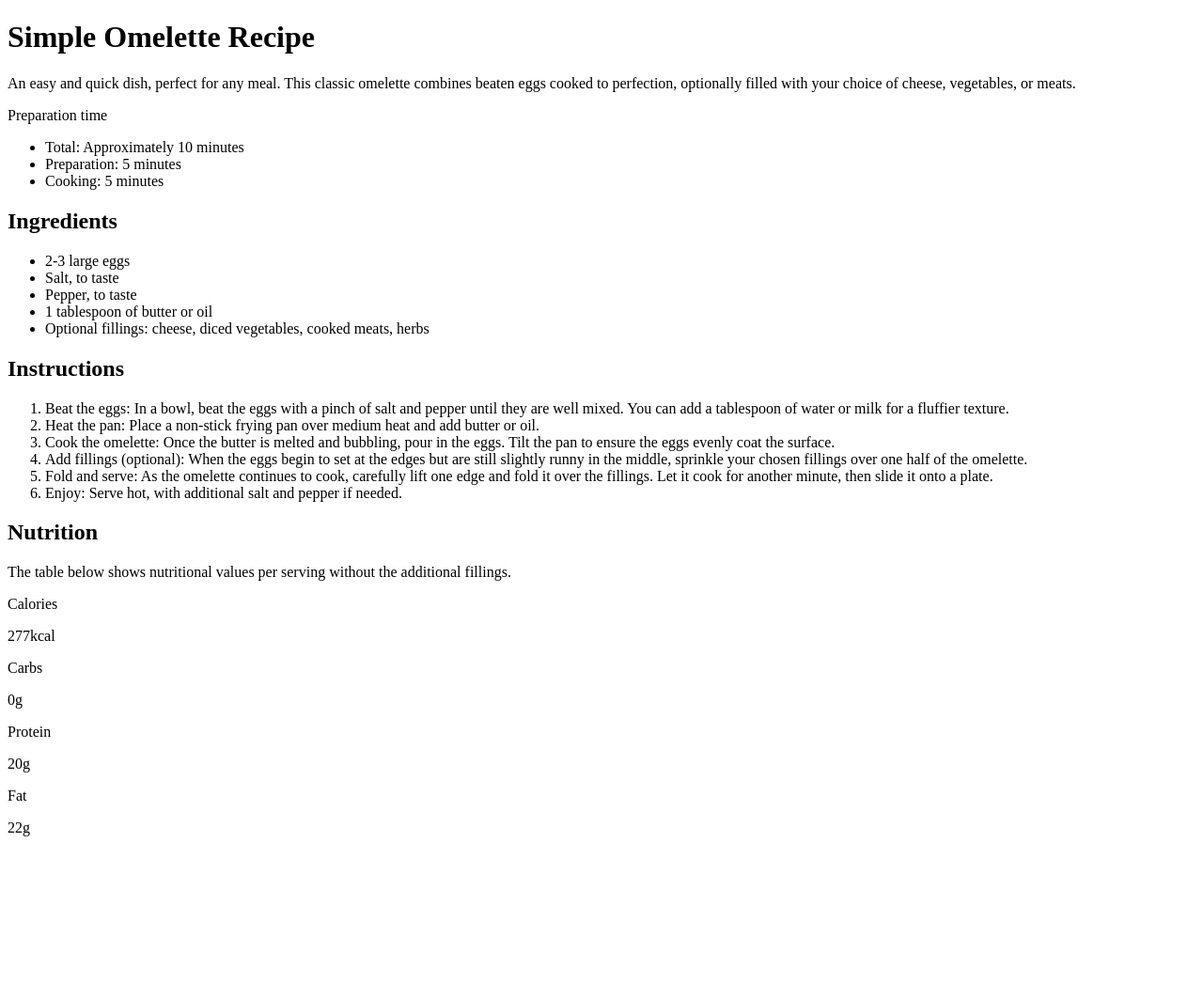
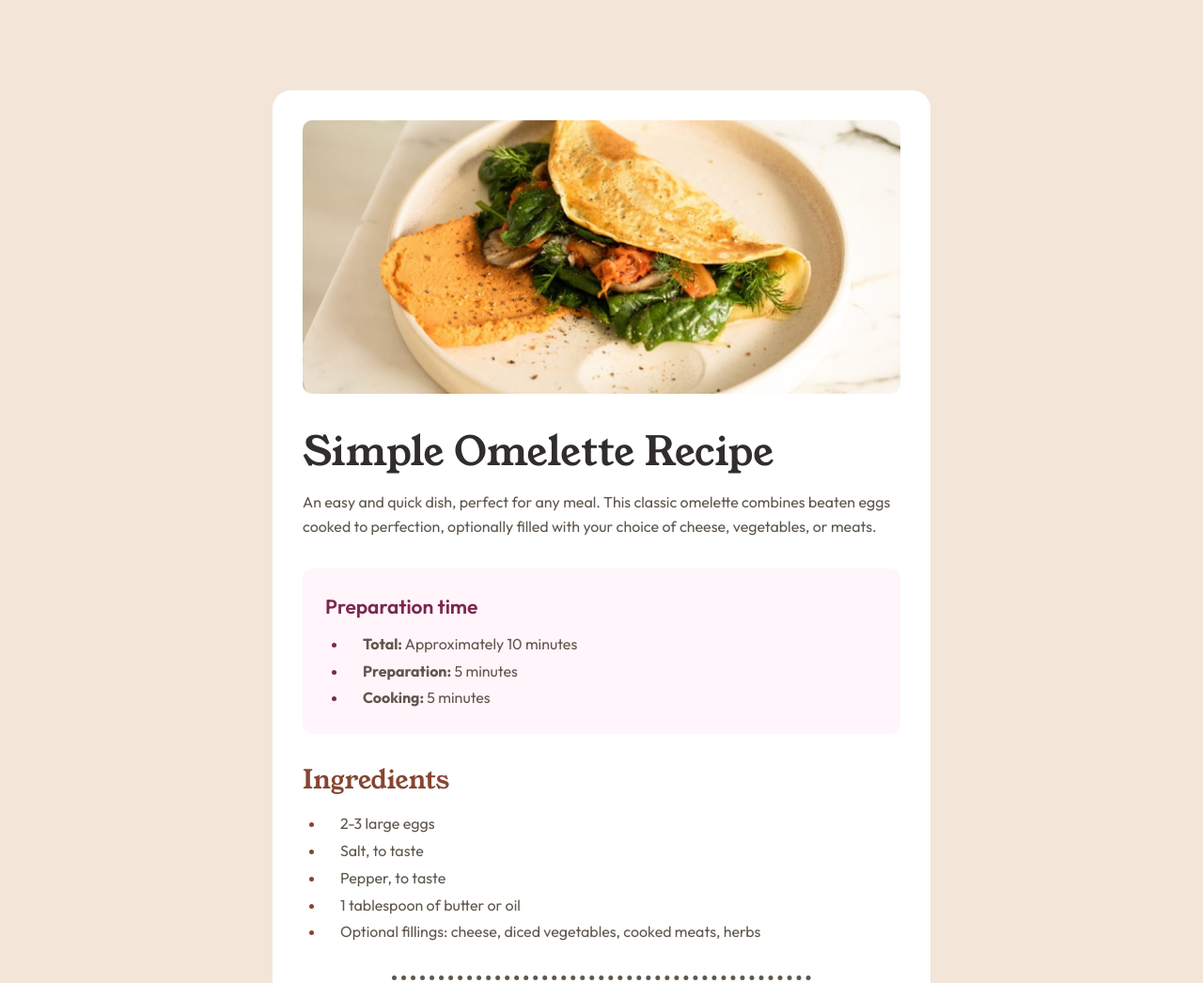
Before and after one commit to Hicham-BC/recipe-page-main, a plain HTML site: page index.html in a window 1280 px wide. Shown: the top 1046 px of the page at 94% size. Before the commit the page ends 906 px from the top, so only its background shows below. Drawn offline with Linux system fonts and the light colour scheme.

Commit message:
html modification + css styles

```diff
--- a/index.html
+++ b/index.html
@@ -6,30 +6,29 @@
 
   <link rel="icon" type="image/png" sizes="32x32" href="./assets/images/favicon-32x32.png">
 
+  <link rel="stylesheet" href="styles.css">
   <title>Frontend Mentor | Recipe page</title>
 
-  <!-- Feel free to remove these styles or customise in your own stylesheet 👍 -->
-  <!-- <style>
-    .attribution { font-size: 0.6875rem; text-align: center; }
-    .attribution a { color: hsl(228, 45%, 44%); }
-  </style> -->
 </head>
 <body>
 
-  <main>
-    <header>
+  <main class="container">
+    <header class="header">
+      <img class="dish" src="assets/images/image-omelette.jpeg" alt="omelette">
       <h1>Simple Omelette Recipe</h1>
       <p>An easy and quick dish, perfect for any meal. This classic omelette combines beaten eggs cooked to perfection, optionally filled with your choice of cheese, vegetables, or meats.</p>
-      <p>Preparation time</p>
-      <ul>
-        <li>Total: Approximately 10 minutes</li>
-        <li>Preparation: 5 minutes</li>
-        <li>Cooking: 5 minutes</li>
-      </ul>
+      <div class="card">
+        <p id="prep-time_label">Preparation time</p>
+        <ul class="prep-time" aria-labelledby="prep-time_label">
+          <li><span>Total:</span> Approximately 10 minutes</li>
+          <li><span>Preparation:</span> 5 minutes</li>
+          <li><span>Cooking:</span> 5 minutes</li>
+        </ul>
+      </div>
     </header>
     <section>
-      <h2>Ingredients</h2>
-      <ul>
+      <h2 id="ingredients-label">Ingredients</h2>
+      <ul class="ingredients" aria-labelledby="ingredients-label">
         <li>2-3 large eggs</li>
         <li>Salt, to taste</li>
         <li>Pepper, to taste</li>
@@ -37,36 +36,47 @@
         <li>Optional fillings: cheese, diced vegetables, cooked meats, herbs</li>
       </ul>
     </section>
+
+    <hr>
+
     <section>
-      <h2>Instructions</h2>
-      <ol>
-        <li>Beat the eggs: In a bowl, beat the eggs with a pinch of salt and pepper until they are well mixed. You can add a tablespoon of water or milk for a fluffier texture.</li>
-        <li>Heat the pan: Place a non-stick frying pan over medium heat and add butter or oil.</li>
-        <li>Cook the omelette: Once the butter is melted and bubbling, pour in the eggs. Tilt the pan to ensure the eggs evenly coat the surface.</li>
-        <li>Add fillings (optional): When the eggs begin to set at the edges but are still slightly runny in the middle, sprinkle your chosen fillings over one half of the omelette.</li>
-        <li>Fold and serve: As the omelette continues to cook, carefully lift one edge and fold it over the fillings. Let it cook for another minute, then slide it onto a plate.</li>
-        <li>Enjoy: Serve hot, with additional salt and pepper if needed.</li>
+      <h2 id="instructions-label">Instructions</h2>
+      <ol class="instructions" aria-labelledby="instructions-label">
+        <li><span>Beat the eggs:</span> In a bowl, beat the eggs with a pinch of salt and pepper until they are well mixed. You can add a tablespoon of water or milk for a fluffier texture.</li>
+        <li><span>Heat the pan:</span> Place a non-stick frying pan over medium heat and add butter or oil.</li>
+        <li><span>Cook the omelette:</span> Once the butter is melted and bubbling, pour in the eggs. Tilt the pan to ensure the eggs evenly coat the surface.</li>
+        <li><span>Add fillings (optional):</span> When the eggs begin to set at the edges but are still slightly runny in the middle, sprinkle your chosen fillings over one half of the omelette.</li>
+        <li><span>Fold and serve:</span> As the omelette continues to cook, carefully lift one edge and fold it over the fillings. Let it cook for another minute, then slide it onto a plate.</li>
+        <li><span>Enjoy:</span> Serve hot, with additional salt and pepper if needed.</li>
       </ol>
     </section>
+
+    <hr>
+
     <section>
       <h2>Nutrition</h2>
-      <p>The table below shows nutritional values per serving without the additional fillings.</p>
-      <div class="nutrition-table">
-        <p>Calories</p>
-        <p>277kcal</p>
-        <p>Carbs</p>
-        <p>0g</p>
-        <p>Protein</p>
-        <p>20g</p>
-        <p>Fat</p>
-        <p>22g</p>
-      </div>
+      <p class="table-caption">The table below shows nutritional values per serving without the additional fillings.</p>
+
+      <table class="nutrition-table">
+        <tr class="nutrition-row">
+          <td class="nutrition-label">Calories</td>
+          <td class="nutrition-value">277kcal</td>
+        </tr>
+        <tr class="nutrition-row">
+          <td class="nutrition-label">Carbs</td>
+          <td class="nutrition-value">0g</td>
+        </tr>
+        <tr class="nutrition-row">
+          <td class="nutrition-label">Protein</td>
+          <td class="nutrition-value">20g</td>
+        </tr>
+        <tr class="nutrition-row">
+          <td class="nutrition-label">Fat</td>
+          <td class="nutrition-value">22g</td>
+        </tr>
+      </table>
     </section>
   </main>
 
-  <!-- <footer class="attribution">
-    Challenge by <a href="https://www.frontendmentor.io?ref=challenge">Frontend Mentor</a>.
-    Coded by <a href="#">Your Name Here</a>.
-  </footer> -->
 </body>
 </html>
--- /dev/null
+++ b/styles.css
@@ -0,0 +1,187 @@
+/* --------VARIABLES & SETUP-------- */
+:root {
+  /* ----Colors---- */
+
+  --stone-100: #f3e6d8;
+  --stone-150: #e4ded8;
+  --stone-600: #5f574e;
+  --stone-900: #302d2c;
+  --brown-800: #854632;
+  --rose-800: #7b284f;
+  --rose-50: #fff5fa;
+  --white: #ffffff;
+
+  /* Font */
+
+  --fluid-font-0: clamp(1rem, 1rem + 0vw, 1rem);
+  --fluid-font-1: clamp(1.2rem, 1.1532rem + 0.1998vw, 1.333rem);
+  --fluid-font-2: clamp(1.44rem, 1.3214rem + 0.5061vw, 1.7769rem);
+  --fluid-font-3: clamp(1.728rem, 1.341rem + 1.6513vw, 2.8271rem);
+}
+
+@font-face {
+  font-family: "Outfit";
+  src: url(assets/fonts/outfit/Outfit-VariableFont_wght.ttf);
+  font-weight: 100 900;
+}
+
+@font-face {
+  font-family: "Young Serif";
+  src: url(assets/fonts/young-serif/YoungSerif-Regular.ttf);
+  font-weight: 400;
+}
+
+/* --------RESET-------- */
+* {
+  margin: 0;
+  padding: 0;
+  box-sizing: border-box;
+}
+
+/* --------BASE-------- */
+body {
+  font-family: "Outfit", sans-serif ;
+  font-size: var(--fluid-font-0);
+  text-align: left;
+  color: var(--stone-600);
+  background-color: var(--stone-100);
+  padding: 6rem 1rem;
+  display: grid;
+  place-items: center;
+}
+
+/* GLOBAL & TYPOGRAPHY */
+
+h1, h2 {
+  font-family: "Young Serif", serif;
+  font-weight: 400;
+  line-height: 1.2;
+  margin-bottom: 1rem;
+}
+
+h1 {
+  font-size: var(--fluid-font-3);
+  color: var(--stone-900);
+}
+
+h2 {
+  font-size: var(--fluid-font-2);
+  color: var(--brown-800);
+}
+
+p {
+  line-height: 1.6;
+}
+
+span {
+  font-weight: 700;
+}
+
+ul {
+  list-style: disc;
+  line-height: 1.8;
+  padding-left: 1.5rem;
+}
+
+ul li {
+  padding-left: 1rem;
+}
+
+ol {
+  list-style: decimal;
+  line-height: 1.8;
+  padding-left: 1.5rem;
+}
+
+ol li {
+  padding-left: 1rem;
+}
+
+hr {
+  width: 70%;
+  border: none;
+  border-bottom: 5px dotted var(--stone-600);
+  margin: 2rem auto;
+}
+
+/* --------COMPONENTS-------- */
+
+.container {
+  max-width: 700px;
+  background-color: var(--white);
+  padding: 2rem;
+  border-radius: 20px;
+}
+
+.header {
+  width: 100%;
+}
+
+.dish {
+  width: 100%;
+  border-radius: 10px;
+  margin-bottom: 2rem;
+}
+
+.card {
+  width: 100%;
+  background-color: var(--rose-50);
+  padding: 1.5rem;
+  margin: 2rem 0;
+  border-radius: 10px;
+}
+
+#prep-time_label {
+  color: var(--rose-800);
+  font-weight: 600;
+  font-size: var(--fluid-font-1);
+  margin-bottom: 0.5rem;
+}
+
+
+.prep-time li::marker {
+  color: var(--rose-800);
+}
+
+.ingredients li::marker, .instructions li::marker {
+  color: var(--brown-800);
+  font-weight: 700;
+}
+
+.table-caption {
+  margin-bottom: 1rem;
+}
+
+.nutrition-table {
+  width: 100%;
+  border-collapse: collapse;
+}
+
+.nutrition-row:not(:last-child) {
+  border-bottom: 1px solid var(--stone-150);
+}
+
+.nutrition-label, .nutrition-value {
+  padding: 0.75rem 1.5rem;
+}
+
+.nutrition-value {
+  color: var(--brown-800);
+  font-weight: 600;
+}
+
+
+@media (max-width: 38rem) {
+  body {
+    padding: 0;
+  }
+
+  .dish {
+    margin-left: -2rem;
+    margin-right: -2rem;
+    margin-top: -2rem;
+
+    width: calc(100% + 4rem);
+    border-radius: 0;
+  }
+}
```
Also changed, not shown: 1 other file.
